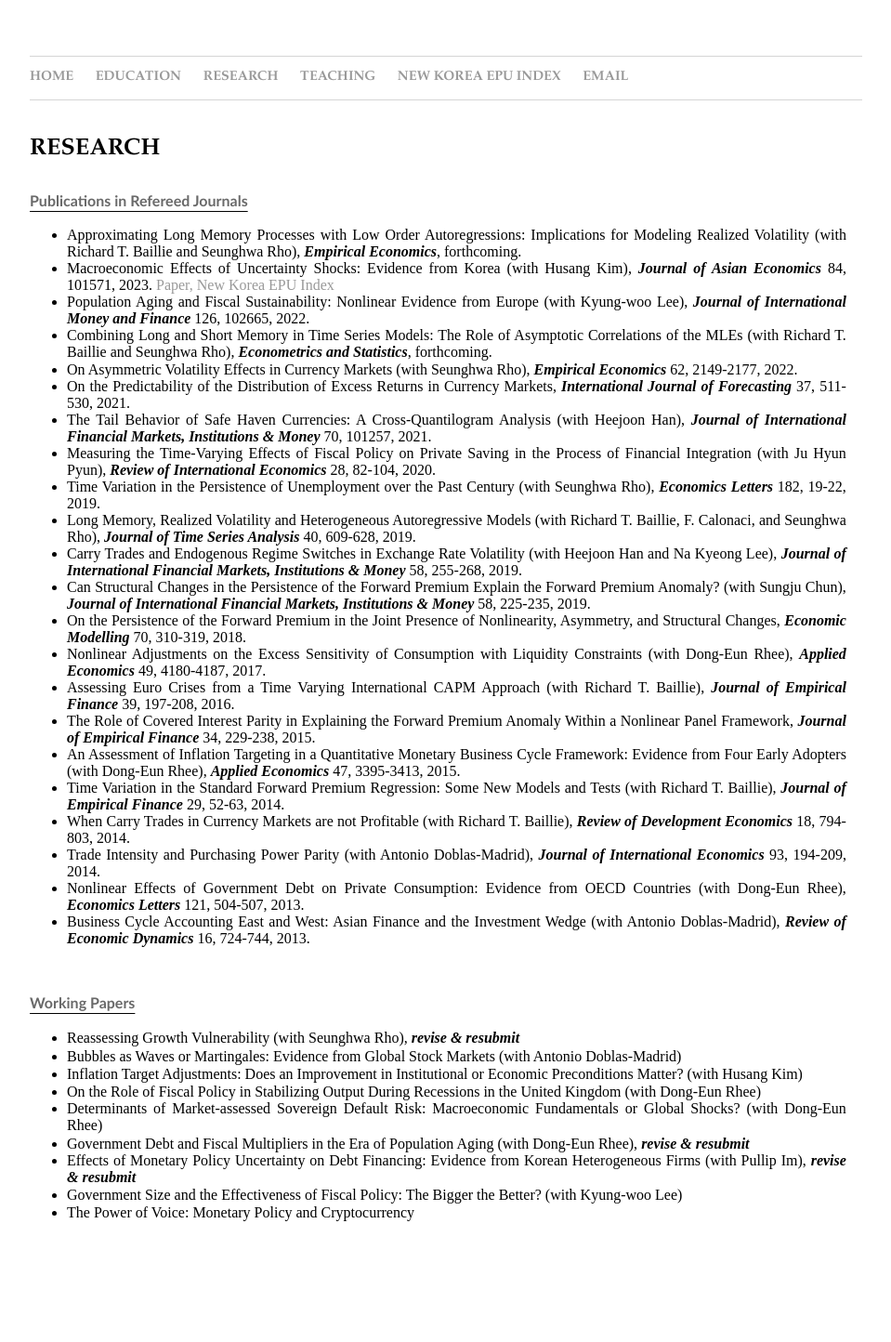
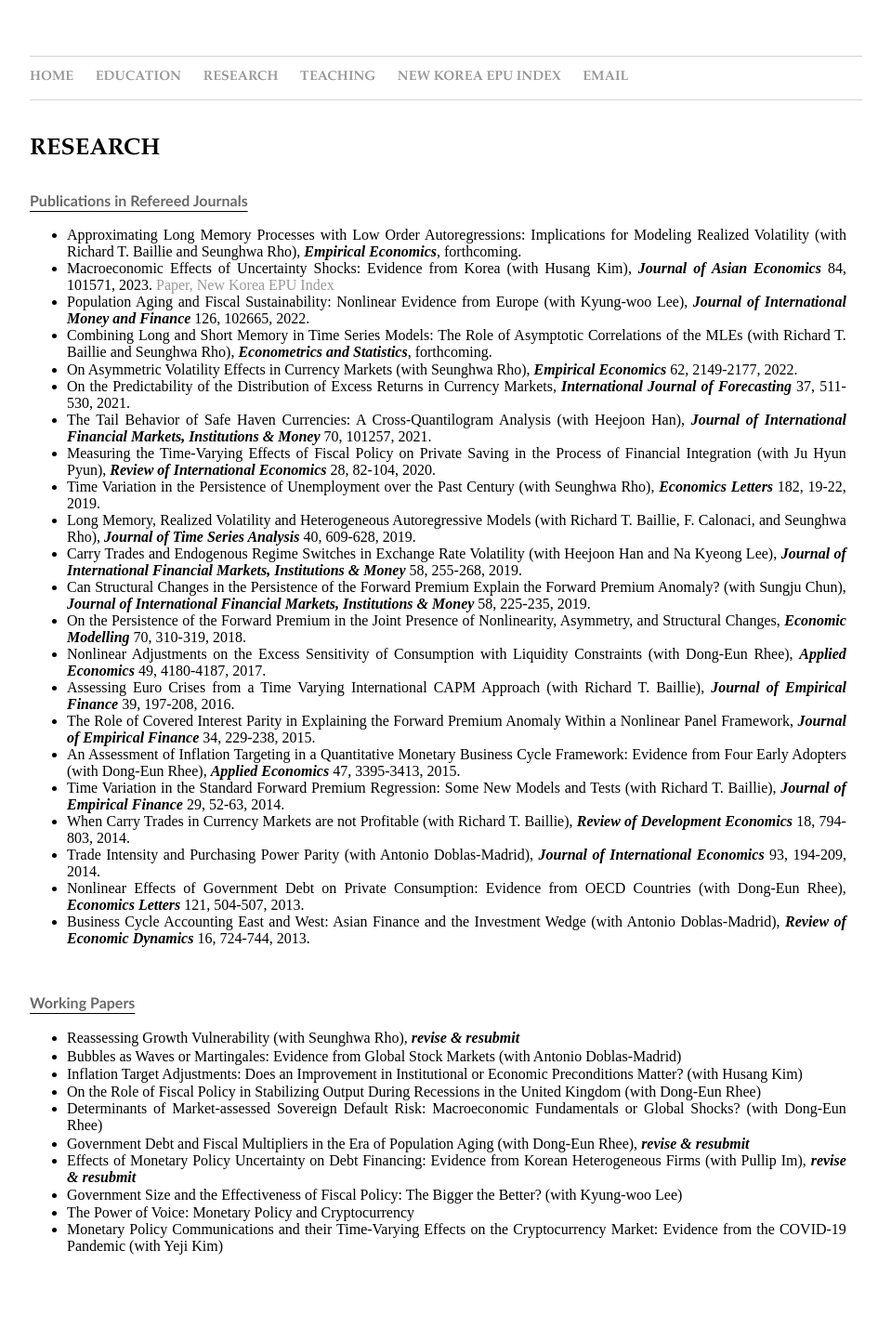
Before and after one commit to dooyeoncho/dooyeoncho.github.io, a Jekyll site: the page built from pages/research.html, in a window 1280 px wide. Shown: the whole page at 93% size, without its empty margins (160-1119 px from the left). Built offline with Jekyll 4.4.1, drawn with Linux system fonts in a browser that asks for light colours; before the commit the page ends 1408 px from its top, so only the background shows below that.

Commit message:
Update research.html

```diff
--- a/pages/research.html
+++ b/pages/research.html
@@ -61,5 +61,6 @@ span {
 		<span><li>Effects of Monetary Policy Uncertainty on Debt Financing: Evidence from Korean Heterogeneous Firms (with Pullip Im), <em property="italic"><b>revise & resubmit</b></em></li></span>
 		<span><li>Government Size and the Effectiveness of Fiscal Policy: The Bigger the Better? (with Kyung-woo Lee)</li></span>
 		<span><li>The Power of Voice: Monetary Policy and Cryptocurrency</li></span>
+                <span><li>Monetary Policy Communications and their Time-Varying Effects on the Cryptocurrency Market: Evidence from the COVID-19 Pandemic (with Yeji Kim)</li></span>
 	</ul>
 </div>&nbsp;&nbsp;&nbsp;&nbsp;&nbsp;&nbsp;
```
